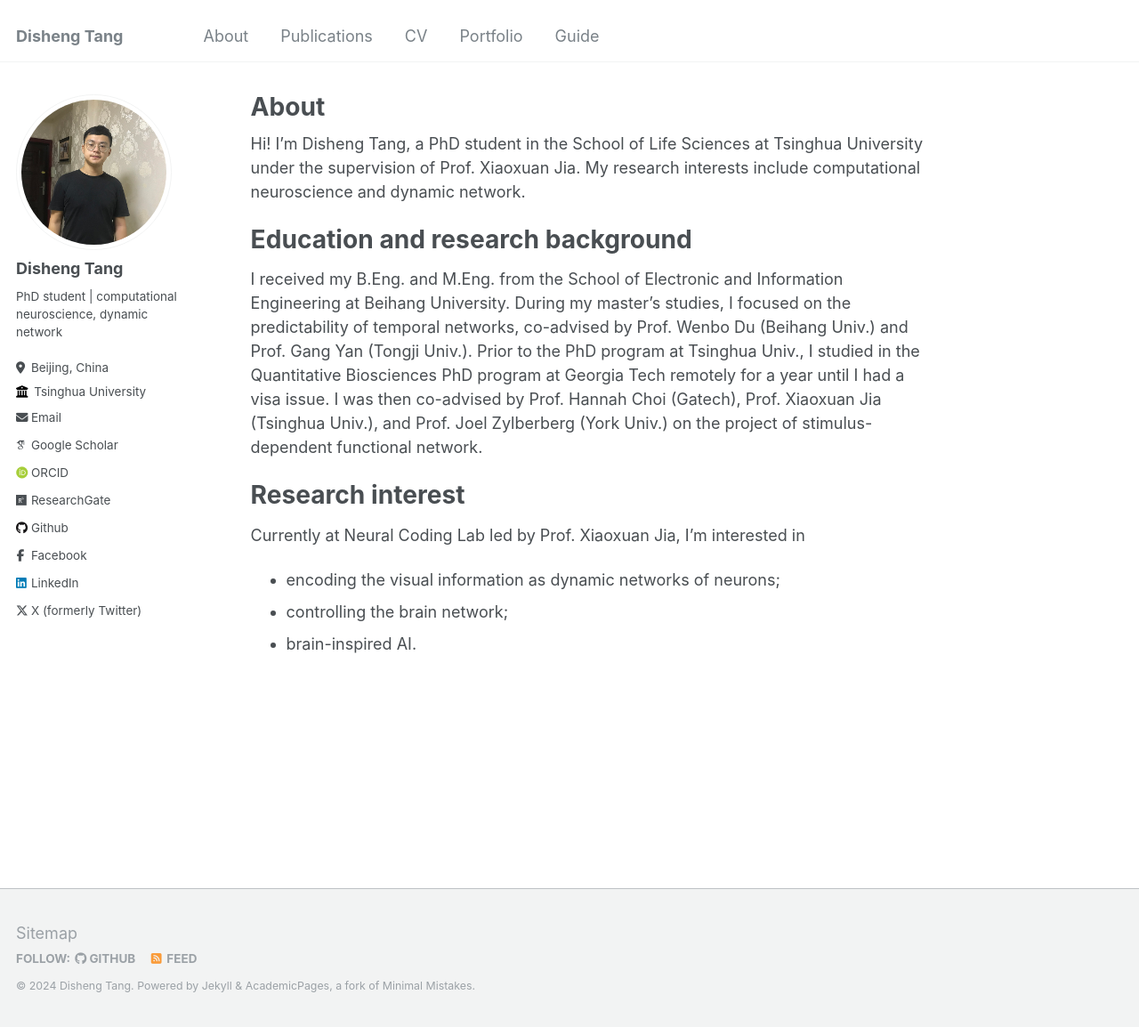
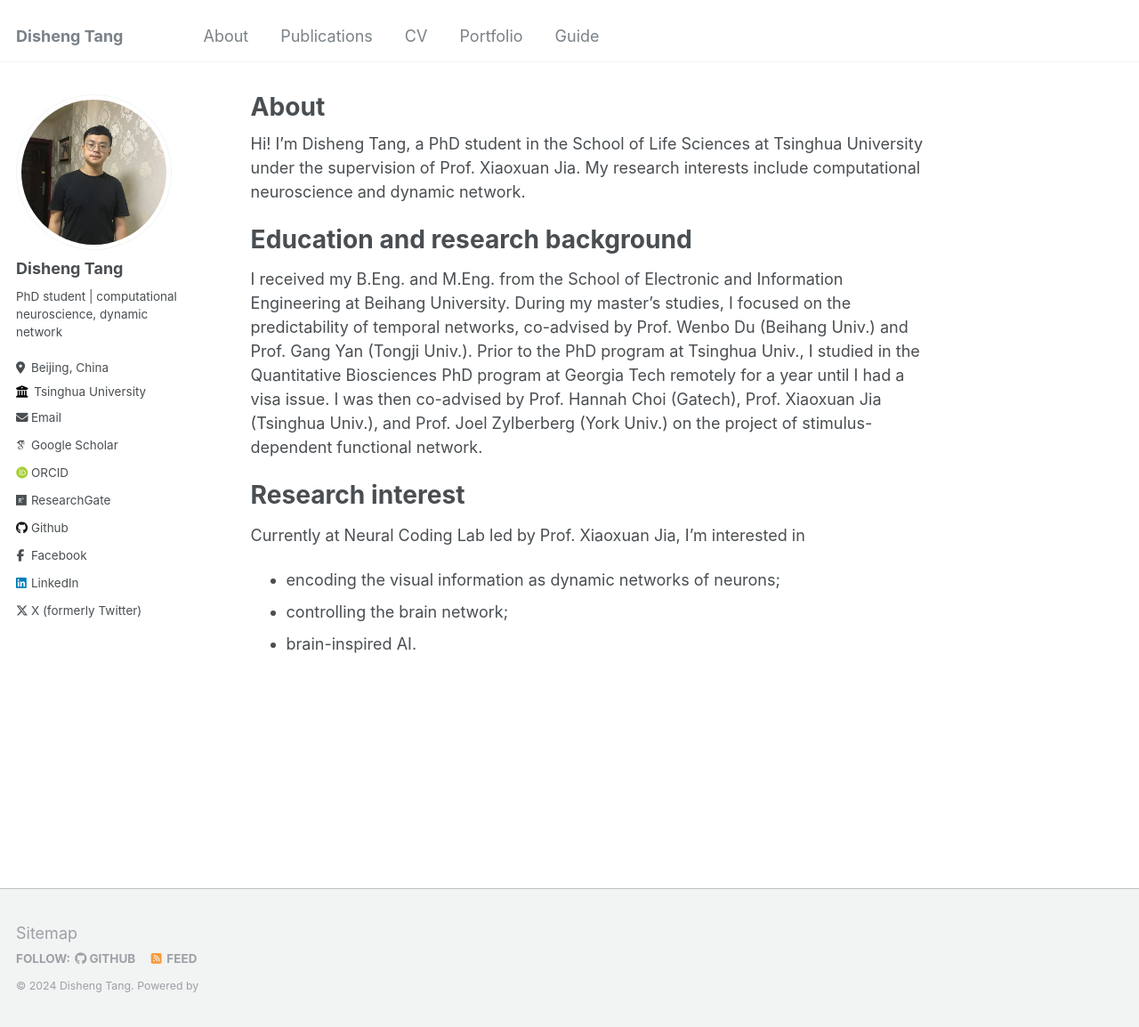
Before and after one commit to DishengTang/dishengtang.github.io, a Jekyll site: the page built from _pages/about.md, in a window 1280 px wide and 1154 px high. Shown: the whole window at 89% size. Built offline with Jekyll 4.4.1, drawn with Linux system fonts in a browser that asks for light colours; some web fonts are replaced.

Commit message:
Update footer.html

```diff
--- a/_includes/footer.html
+++ b/_includes/footer.html
@@ -19,4 +19,4 @@
 </div>
 {% endif %}
 
-<div class="page__footer-copyright">&copy; {{ site.time | date: '%Y' }} {{ site.name | default: site.title }}. {{ site.data.ui-text[site.locale].powered_by | default: "Powered by" }} <a href="http://jekyllrb.com" rel="nofollow">Jekyll</a> &amp; <a href="https://github.com/academicpages/academicpages.github.io">AcademicPages</a>, a fork of <a href="https://mademistakes.com/work/minimal-mistakes-jekyll-theme/" rel="nofollow">Minimal Mistakes</a>.</div>
+<div class="page__footer-copyright">&copy; {{ site.time | date: '%Y' }} {{ site.name | default: site.title }}. {{ site.data.ui-text[site.locale].powered_by | default: "" }}</div>
```
